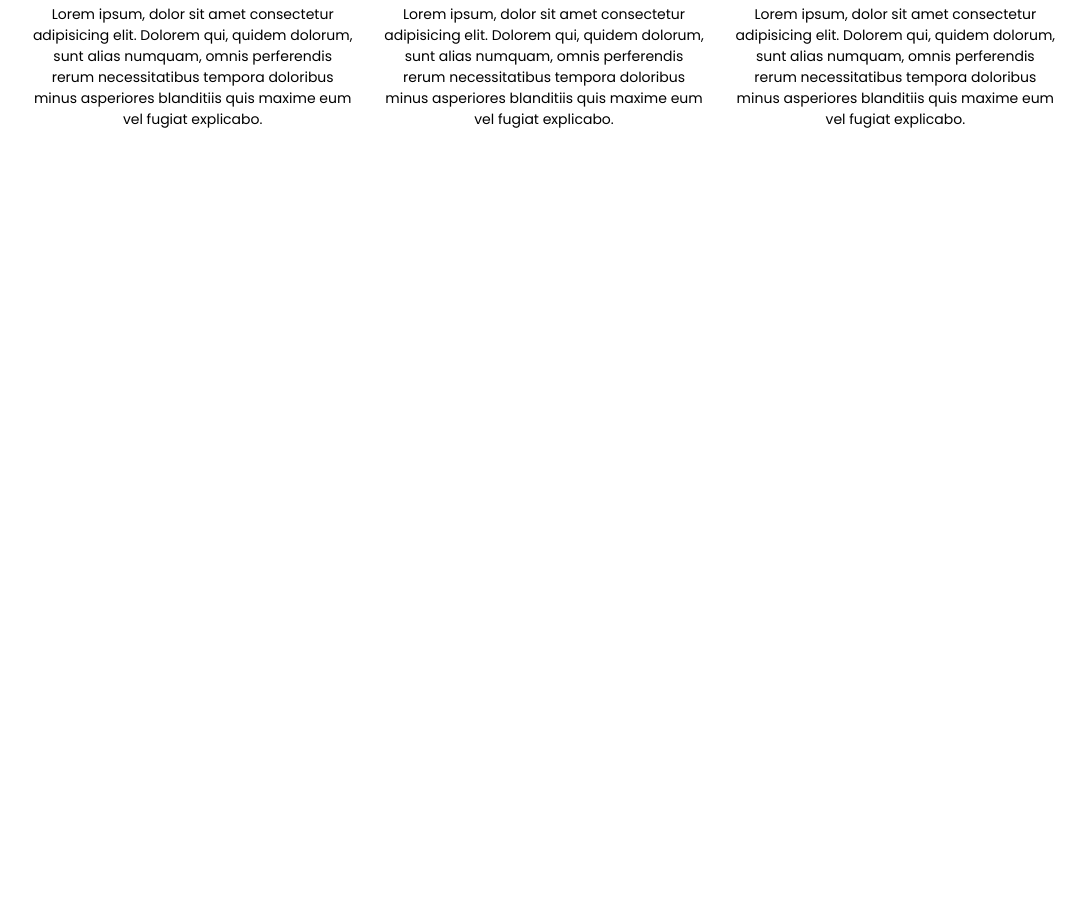
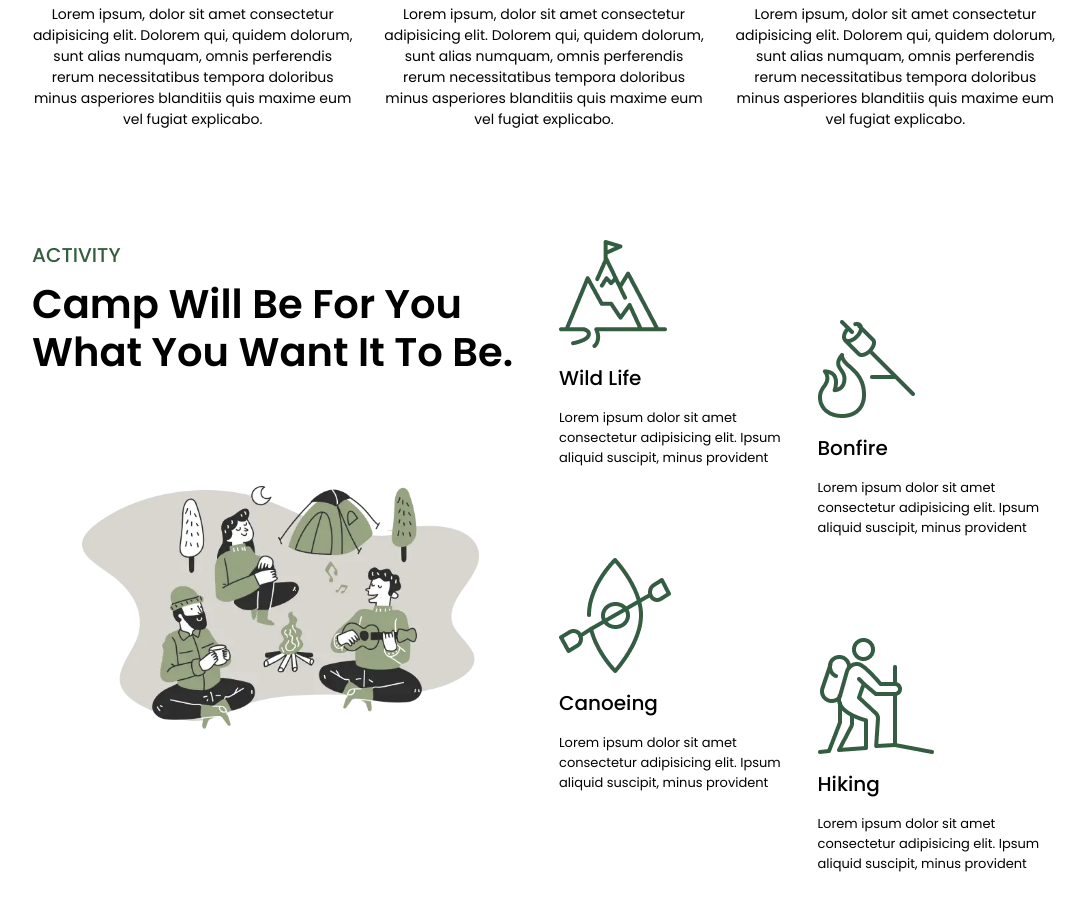
Before and after one commit to MauroValdez/camping-page, a website built with Vite: page index.html in a window 1280 px wide. Shown: the part 1660-2570 px from the top of the page, without its empty margins (96-1182 px from the left). Before the commit the page ends 2190 px from the top, so only its background shows below. Built offline with nearby package versions, Linux system fonts and the light colour scheme.

Commit message:
activity

```diff
--- a/index.html
+++ b/index.html
@@ -53,8 +53,8 @@
   </header>
 
   <section class="section container">
-    <h1 class="about_title title">about</h1>
-    <h2 class="about_title_main">Welcome To Glamour Camping Ground</h2>
+    <h2 class="about_title title">about</h2>
+    <h3 class="about_title_main">Welcome To Glamour Camping Ground</h3>
     <p class="about_parrafo">Lorem ipsum dolor sit amet, consectetur adipisicing elit. Necessitatibus earum quisquam
       ipsa porro, assumenda nulla non aliquam facere, odit asperiores tempora, blanditiis quod optio. Quasi voluptate
       doloribus iste vero rerum?</p>
@@ -104,7 +104,38 @@
     </div>
   </section>
 
+  <section class="section">
+    <div class="active container">
+      <div class="active_one">
+        <h2 class="active_title title">activity</h2>
+        <h3 class="active_title_main">Camp Will Be For You What You Want It To Be.</h3>
+        <img src="./src/img/activity-bg.webp" alt="active" class="active_img" loading="lazy">
+      </div>
 
+      <div class="active_two">
+        <div class="active_box ">
+          <img src="./src/img/icon-6.webp " alt="icon-6" class="active_icon" loading="lazy">
+          <h4 class="icon_title">Wild Life</h4>
+          <p class="icon_p">Lorem ipsum dolor sit amet consectetur adipisicing elit. Ipsum aliquid suscipit, minus provident</p>
+        </div>
+        <div class="active_box active_icon_margin">
+          <img src="./src/img/icon-7.webp" alt="icon-7" class="active_icon" loading="lazy">
+          <h4 class="icon_title">Bonfire</h4>
+          <p class="icon_p">Lorem ipsum dolor sit amet consectetur adipisicing elit. Ipsum aliquid suscipit, minus provident</p>
+        </div>
+        <div class="active_box">
+          <img src="./src/img/icon-8.webp" alt="icon-8" class="active_icon" loading="lazy">
+          <h4 class="icon_title">Canoeing</h4>
+          <p class="icon_p">Lorem ipsum dolor sit amet consectetur adipisicing elit. Ipsum aliquid suscipit, minus provident</p>
+        </div>
+        <div class="active_box active_icon_margin">
+          <img src="./src/img/icon-9.webp " alt="icon-9" class="active_icon" loading="lazy">
+          <h4 class="icon_title">Hiking </h4>
+          <p class="icon_p">Lorem ipsum dolor sit amet consectetur adipisicing elit. Ipsum aliquid suscipit, minus provident</p>
+        </div>
+      </div>
+    </div>
+  </section>
 
 
 
--- a/src/css/app.css
+++ b/src/css/app.css
@@ -186,7 +186,7 @@ button {
 .about_images {
   padding-top: 7rem;
   display: grid;
-  grid-template-columns: repeat(auto-fit , minmax(5rem, 1fr));
+  grid-template-columns: repeat(auto-fit, minmax(5rem, 1fr));
   gap: 3rem;
 }
 
@@ -194,7 +194,8 @@ button {
   border-radius: 10px;
 }
 
-.image_title , .image_p {
+.image_title,
+.image_p {
   text-align: center;
 }
 .image_title {
@@ -207,3 +208,51 @@ button {
   font-size: 1.4rem;
   margin: 0;
 }
+
+.active {
+  display: grid;
+  grid-template-columns: repeat(auto-fit, minmax(30rem, 1fr));
+  gap: 3rem;
+  margin-top: 3rem;
+}
+
+.active_title {
+  text-align: left;
+}
+.active_title_main {
+  font-size: 4rem;
+  text-align: left;
+  font-weight: 600;
+  line-height: 1.2;
+  margin: 1rem 0;
+}
+.active_img {
+  padding-top: 10rem;
+  width: 80%;
+  align-content: center;
+  margin: 0 auto;
+}
+
+.active_two {
+  display: grid;
+  grid-template-columns: repeat(auto-fit, minmax(20rem, 1fr));
+  gap: 2rem;
+}
+
+.active_box {
+  text-align: left;
+}
+
+.active_icon_margin {
+  margin-top: 8rem;
+}
+
+.icon_title {
+  font-size: 2rem;
+  font-weight: 500;
+  margin: 1.5rem 0;
+}
+.icon_p {
+  margin: 0;
+  font-size: 1.3rem;
+}
```
